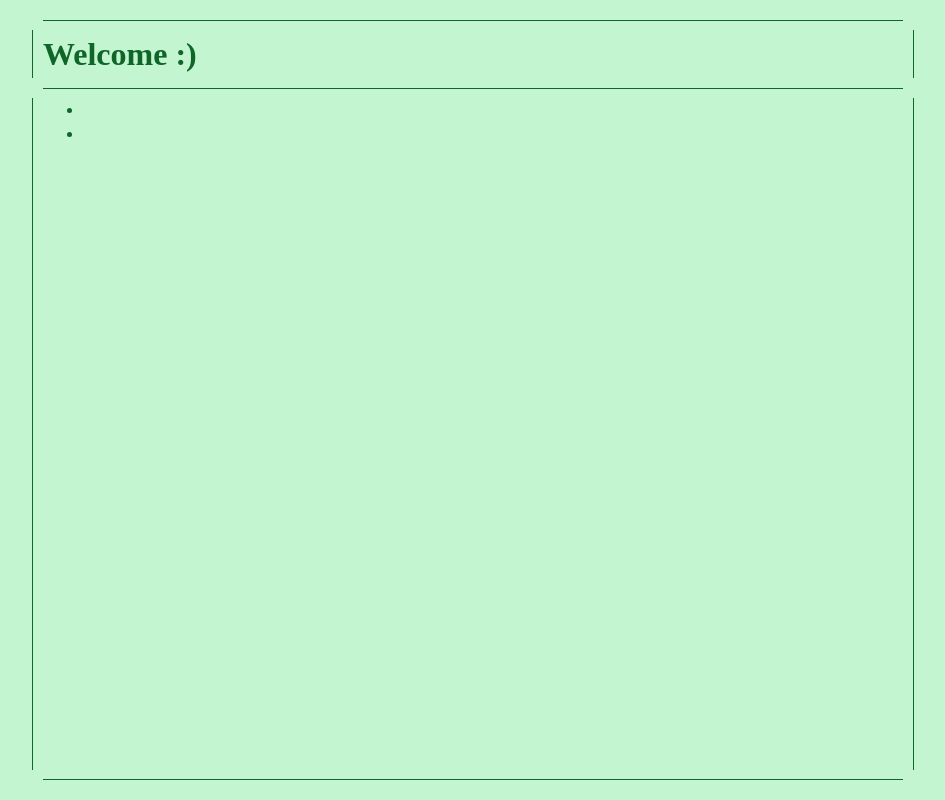
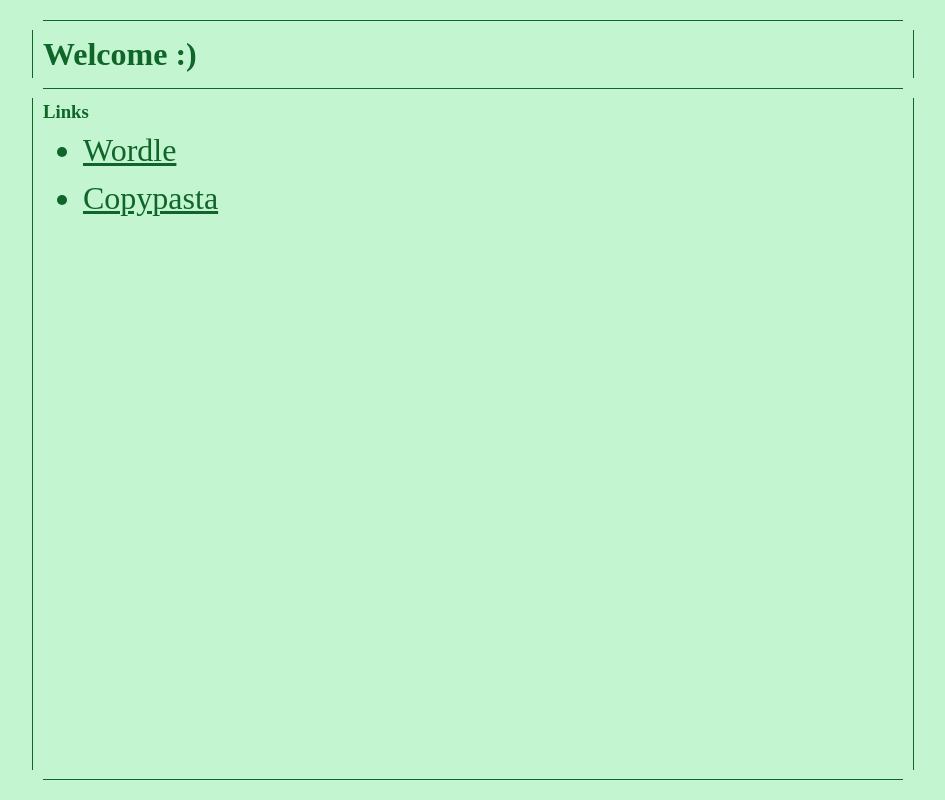
Before and after one commit to EthanGrebmeier/copypasta, a Next.js app: page / in a window 1280 px wide. Shown: the whole page, without its empty margins (167-1112 px from the left). Built offline with nearby package versions, Linux system fonts and the light colour scheme; a web font is replaced by a local one.

Commit message:
Fixed main page

```diff
--- a/pages/index.tsx
+++ b/pages/index.tsx
@@ -7,6 +7,7 @@ import { BottomBorder, LeftBorder, RightBorder, TopBorder } from '../src/compone
 import Column from '../src/components/Column'
 import ContentBlock from '../src/components/ContentBlock'
 import DiceRoll from '../src/components/DiceRoll'
+import LinkList from '../src/components/LinkList'
 import Row from '../src/components/Row'
 import Typer from '../src/components/Typer'
 import useTyper from '../src/hooks/useTyper'
@@ -84,22 +85,25 @@ const Home: NextPage = () => {
               showDesktop
               showMobile
             />
-            <ul>
+            <h3>
+              Links
+            </h3>
+            <LinkList>
               <li>
                 <Link
                   href='/wordle'
                 >
-                  {linkOne}
+                  Wordle
                 </Link>
               </li>
               <li>
                 <Link
                   href='/copypasta'
                 >
-                  {linkTwo}
+                  Copypasta
                 </Link>
               </li>
-            </ul>
+            </LinkList>
           </ContentBlock>
         </Row>
       </Column>
--- /dev/null
+++ b/src/components/LinkList.tsx
@@ -0,0 +1,7 @@
+import styled from "styled-components";
+
+const LinkList = styled.ul`
+    font-size: 2rem;
+`
+
+export default LinkList;
```
